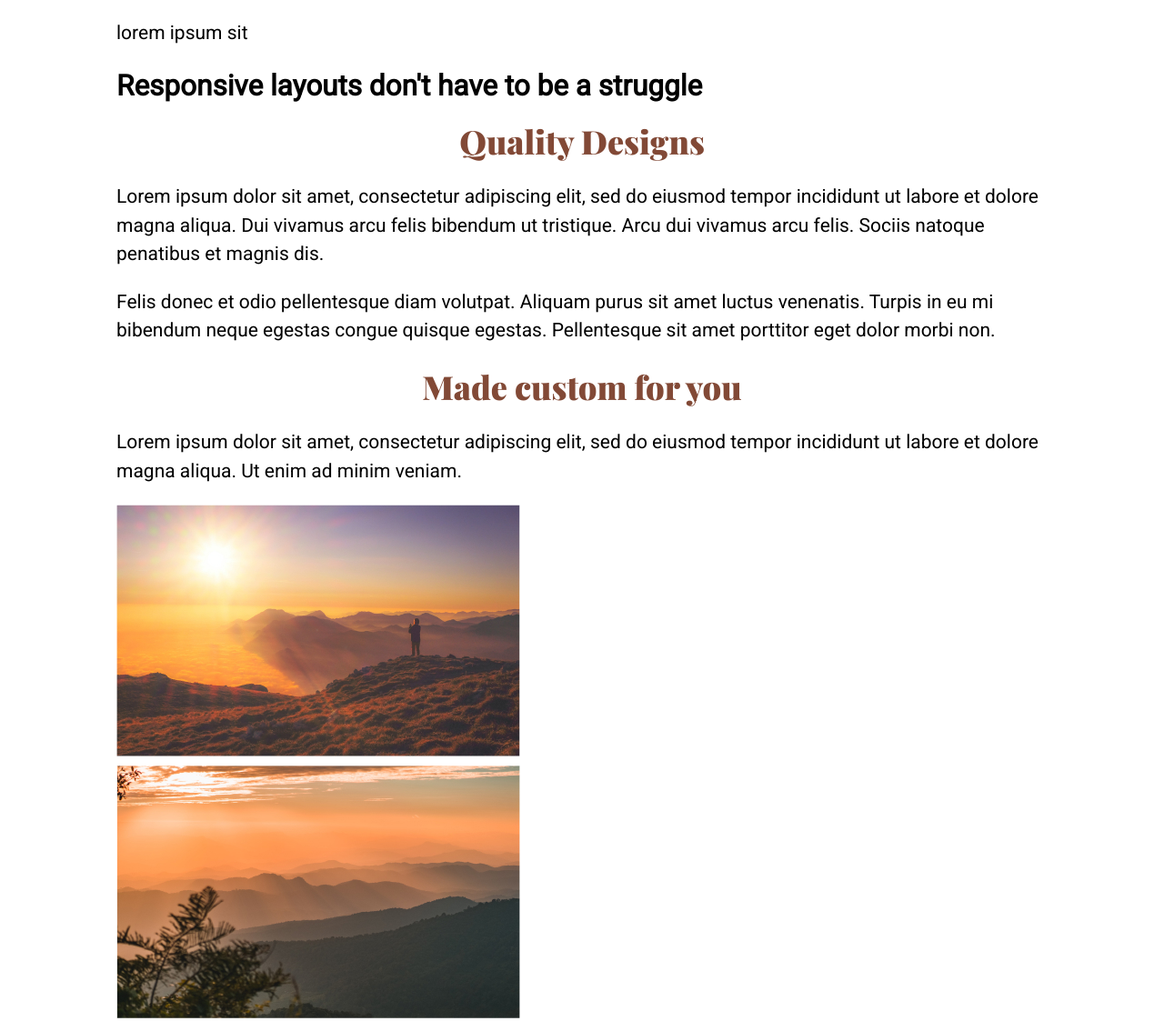
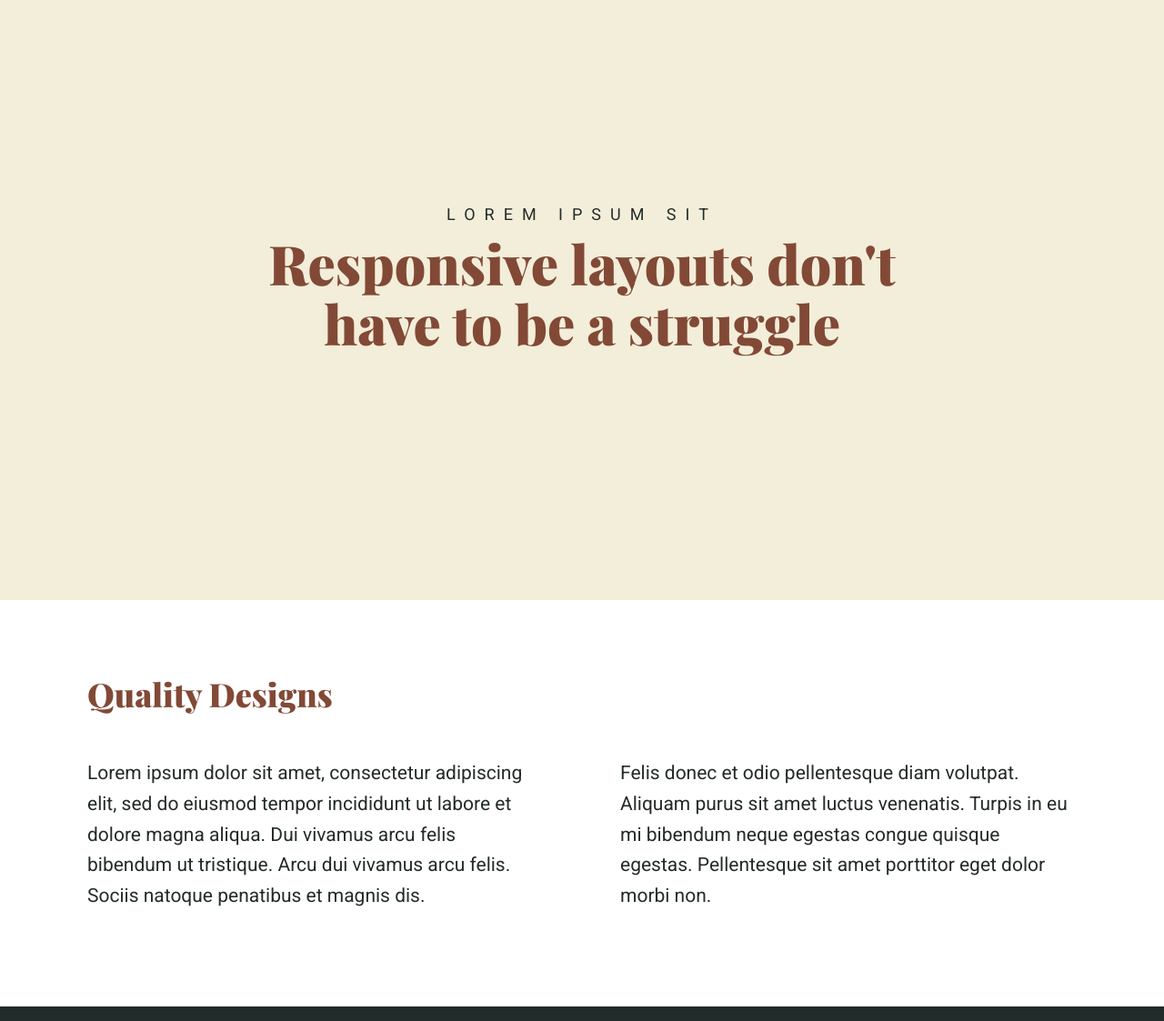
Before and after one commit to luanlabcom/responsive-layout-landing-page, a plain HTML site: page index.html in a window 1280 px wide. Shown: the top 1123 px of the page at 91% size. Drawn offline with nearby package versions, Linux system fonts and the light colour scheme.

Commit message:
Finish styles

```diff
--- a/css/style.css
+++ b/css/style.css
@@ -1,7 +1,5 @@
-/**********
-GENERIC STYLES
-***********/
-
+/* font-family: "Roboto", sans-serif; */
+/* font-family: "Playfair Display", serif; */
 *, *::before, *::after {
     box-sizing: inherit;
 }
@@ -13,128 +11,90 @@ html {
 body {
     margin: 0;
     font-family: "Roboto", sans-serif;
-    font-weight: 400;
-    font-style: normal;
     font-size: 1.3125rem;
-    line-height: 1.5em;
+    line-height: 1.6;
+    color: #222C2A;
 }
 
-/***********
-LAYOUT
-************/
-.header {
-    background-color: #F3EED9;
-    text-align: center;
-    min-height: 41.25em;
+img {
+    max-width: 100%;
 }
 
-.header__text {
-    width: 50%;
-    margin: 0 auto;
-    max-width: 45em;
+h1, h2 {
+    margin-top: 0;
+    font-family: "Playfair Display", serif;
+    font-weight: 900;
+    line-height: 1.1; /* adjust line-height in case big font-size to reduce line gap */
 }
 
-.primary-section,
-.secondary-section {
-    padding: 3em 0;
+section {
+    padding: 4em 0;
 }
 
-.secondary-section--bg-222C2A {
-    background-color: #222C2A;
-}
-
-.secondary-section--bg-824936 {
-    background-color: #824936;
-}
-
-/***********
-TYPOGRAPHY
-************/
-.header__text h3 {
-    font-size: 1.1rem;
-    font-weight: 300;
-    font-style: normal;
-    text-transform: uppercase;
-    margin: 0;
-    padding: 0;
-}
-
-.header__text h1,
-.section-title {
-    color: #824936;
-    font-family: "Playfair Display", serif;
-    font-optical-sizing: auto;
-    font-weight: 900;
-    font-style: normal;
-}
-
-.header__text h1 {
-    font-size: 3.75rem;
-    line-height: 1.125em;
-    margin: 0;
-    margin-top: 0.1em;
-    padding: 0;
+.container {
+    width: 85%;
+    max-width: 1128px;
+    margin: 0 auto;
 }
 
 .section-title {
-    text-align: center;
     font-size: 2.25rem;
+    color: #F3EED9;
 }
 
-.primary-section p {
-    color: #222C2A;
+.section-title--dark {
+    color: #824936;
 }
 
-.secondary-section__text,
-.secondary-section .section-title {
-    text-align: left;
-    color: hsla(360, 100%, 100%, 1);
+.intro {
+    background-color: #F3EED9;
+    color: #824936;
+    text-align: center;
+    /* padding: 10em 0; */
+    /* height: at least 10px or bigger */
+    /* if it has more content, it will stretch more than 660px */
+    min-height: 660px;
+
+    display: flex;
+    align-items: center;
 }
 
-.secondary-section .section-title {
-    margin-top: 0.2em;
+.intro__text {
+    color: #222C2A;
+    font-size: 1.125rem;
+    letter-spacing: 0.625rem;
+    text-transform: uppercase;
+    margin: 0 0 0.25em;
 }
 
-/**********
-COMPONENTS
-***********/
-.container {
-    width: 1128px;
-    max-width: 80%;
-    margin: 0 auto;
+.intro__title {
+    font-size: 3rem;
 }
 
-/**********
-UTILITY CLASS
-***********/
-.flex {
-    display: flex;
+.section-three {
+    background-color: #222C2A;
+    color: #fff;
 }
 
-.flex-col {
-    flex-direction: column;
+.section-four {
+    background-color: #824936;
+    color: #fff;
 }
 
-.justify-center {
-    justify-content: center;
+@media (min-width: 800px) {
+    .row {
+        display: flex;
+    }
+
+    .col {
+        width: 100%;
+    }
+
+    .col + .col {
+        margin-left: 4em;
+    }
+
+    .intro__title {
+        font-size: 3.75rem;
+    }
 }
-
-.justify-between {
-    justify-content: space-between;
-}
-
-.flex-row-reverse {
-    flex-direction: row-reverse;
-}
-
-.gap-16 {
-    gap: 3rem;
-}
-
-.grow {
-    flex-grow: 1;
-}
-
-.w-50pct {
-    width: 50%;
-}
--- a/index.html
+++ b/index.html
@@ -14,13 +14,13 @@
     <section class="intro">
         <div class="container">
             <p class="intro__text">lorem ipsum sit</p>
-            <h1 class="intro__title">Responsive layouts don't have to be a struggle</h1>
+            <h1 class="intro__title">Responsive layouts don't <br /> have to be a struggle</h1>
         </div>
     </section>
 
     <section class="section-two">
         <div class="container">
-            <h2 class="section-title section-title-dark">Quality Designs</h2>
+            <h2 class="section-title section-title--dark">Quality Designs</h2>
             <div class="row">
                 <div class="col">
                     <p>Lorem ipsum dolor sit amet, consectetur adipiscing elit, sed do eiusmod tempor incididunt ut labore et dolore magna aliqua. Dui vivamus arcu felis bibendum ut tristique. Arcu dui vivamus arcu felis. Sociis natoque penatibus et magnis dis.</p>
```
